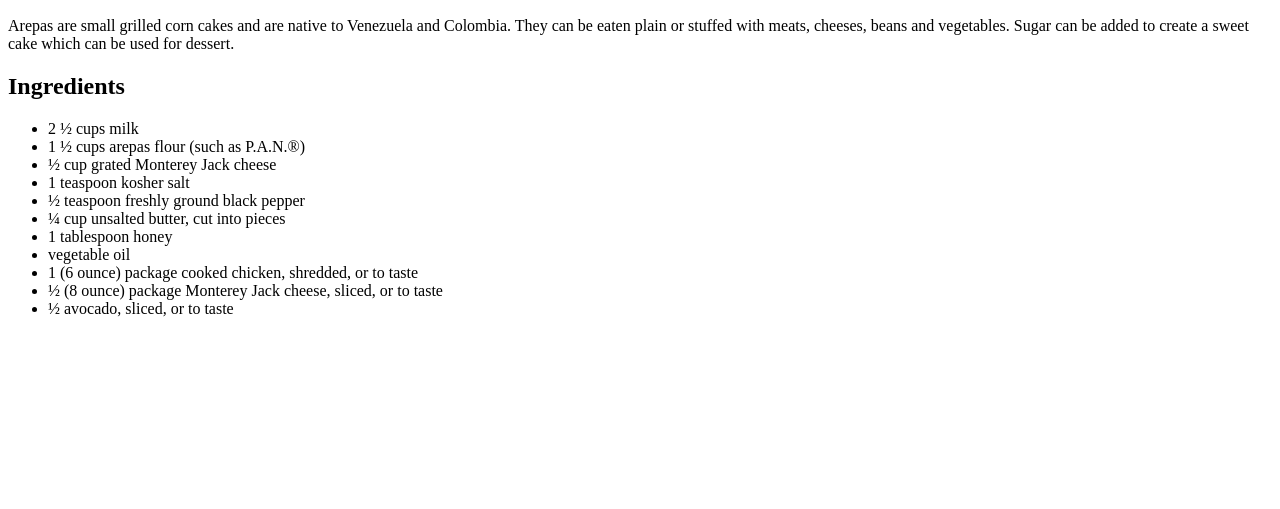
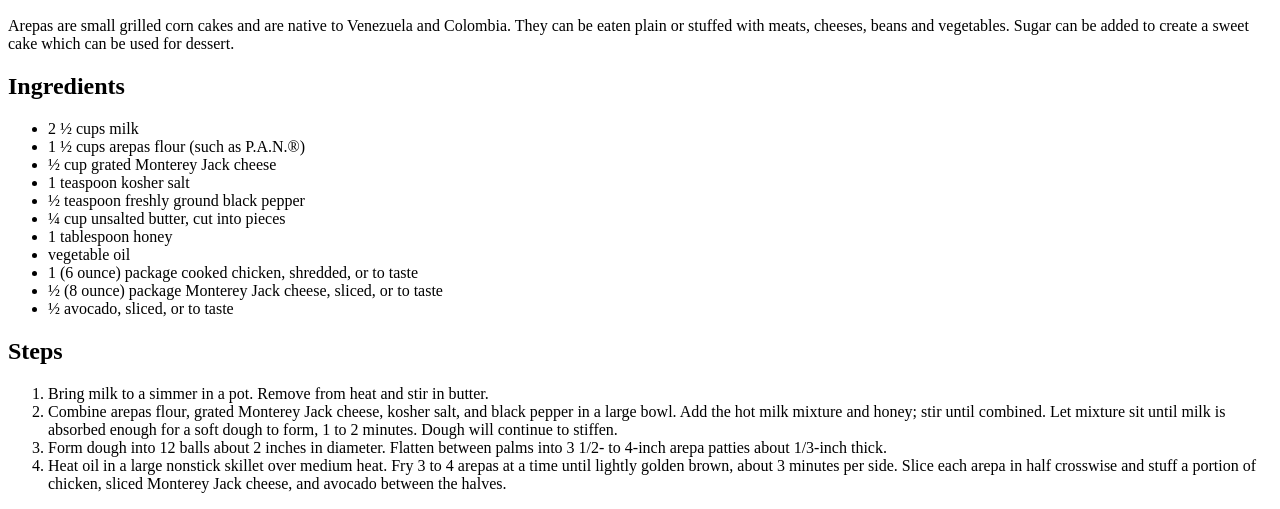
Before and after one commit to RHM-CI/odin-recipes, a plain HTML site: page recipes/arepas.html in a window 1280 px wide. Shown: the part 510-1019 px from the top of the page. Before the commit the page ends 844 px from the top, so only its background shows below. Drawn offline with Linux system fonts and the light colour scheme.

Commit message:
Steps added to Arepas

```diff
--- a/recipes/arepas.html
+++ b/recipes/arepas.html
@@ -25,5 +25,13 @@
                 <li>½ (8 ounce) package Monterey Jack cheese, sliced, or to taste</li>
                 <li>½ avocado, sliced, or to taste</li>
             </ul>
+        <h2>Steps</h2>
+            <ol>
+                <li>Bring milk to a simmer in a pot. Remove from heat and stir in butter.</li>
+                <li>Combine arepas flour, grated Monterey Jack cheese, kosher salt, and black pepper in a large bowl. Add the hot milk mixture and honey; stir until combined. Let mixture sit until milk is absorbed enough for a soft dough to form, 1 to 2 minutes. Dough will continue to stiffen.</li>
+                <li>Form dough into 12 balls about 2 inches in diameter. Flatten between palms into 3 1/2- to 4-inch arepa patties about 1/3-inch thick.</li>
+                <li>Heat oil in a large nonstick skillet over medium heat. Fry 3 to 4 arepas at a time until lightly golden brown, about 3 minutes per side. Slice each arepa in half crosswise and stuff a portion of chicken, sliced Monterey Jack cheese, and avocado between the halves.</li>
+            </ol>
+
 </body>
 </html>
```
Lines whose indentation alone changed are shown as unchanged.
